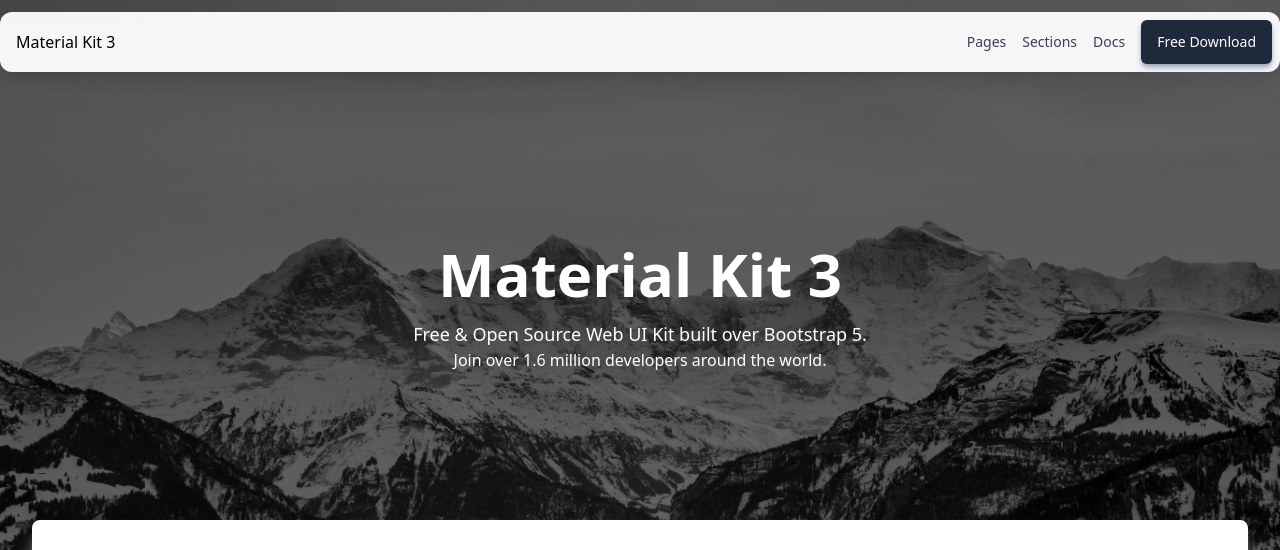
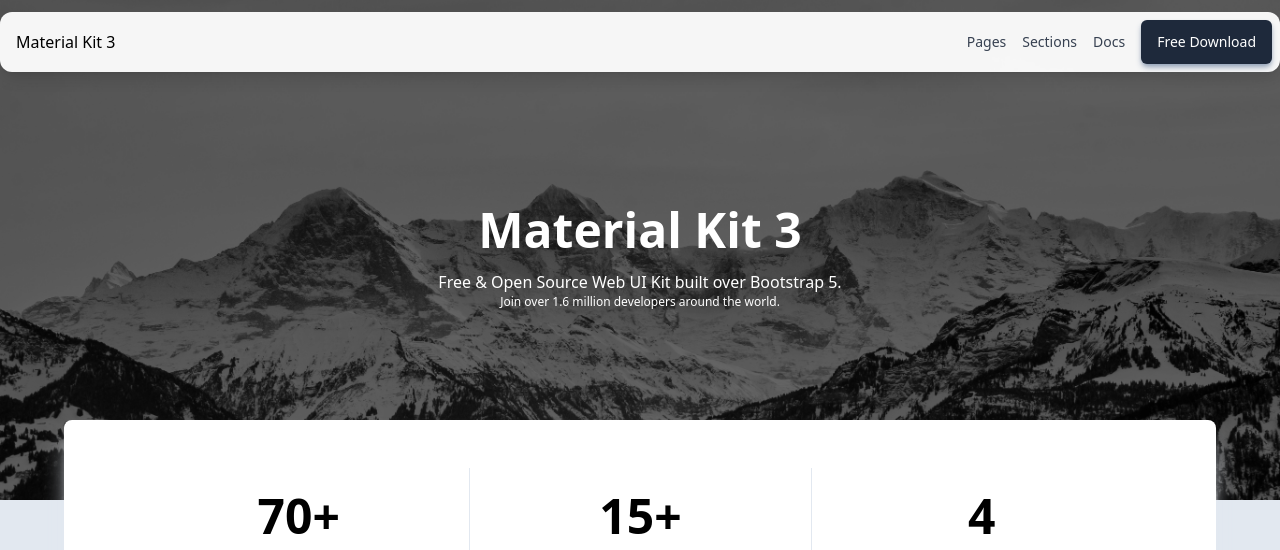
Before and after one commit to Syedshara/Business_Portfolio, a React (Vite) app: page / in a window 1280 px wide. Shown: the top 550 px of the page. Built offline with nearby package versions, Linux system fonts and the light colour scheme.

Commit message:
Deploying to Render

```diff
--- a/src/main.jsx
+++ b/src/main.jsx
@@ -9,7 +9,7 @@
 function SmoothScroll({ children }) {
   useEffect(() => {
     const lenis = new Lenis({
-      duration: 1.5,
+      duration: 0.3,
       easing: (t) => 1 - Math.pow(1 - t, 3), // Smooth cubic easing
       smooth: true,
     });
--- a/src/pages/Portfolio.jsx
+++ b/src/pages/Portfolio.jsx
@@ -16,7 +16,7 @@
         gsap.from(".section", {
             opacity: 0,
             y: 50,
-            duration: 0.9,
+            duration: 0.8,
             stagger: 0.3,
             scrollTrigger: {
                 trigger: ".section",
@@ -26,13 +26,13 @@
         });
 
         gsap.to(heroRef.current, {
-            yPercent: -20,
+            yPercent: -10, // Less aggressive on mobile
             ease: "none",
             scrollTrigger: {
                 trigger: heroRef.current,
                 start: "top top",
                 end: "bottom top",
-                scrub: true,
+                scrub: 1,
             },
         });
 
@@ -44,10 +44,11 @@
         <div className="relative min-h-screen bg-slate-200">
             <div>
                 <Navigation />
-                <div ref={heroRef} className="h-[600px] bg-cover bg-center pt-4 relative z-0" style={{ backgroundImage: `url(${img})` }}>
+                <div ref={heroRef} className="h-[600px] md:h-[500px] sm:h-[400px] bg-cover bg-center pt-4 relative z-0"
+                    style={{ backgroundImage: `url(${img})` }}>
                     <div className="absolute inset-0 bg-black opacity-60 z-10"></div>
-                    <header className="w-full h-full text-center text-white relative z-20 flex flex-col justify-center items-center">
-                        <h1 className="text-6xl font-bold">
+                    <header className="w-full h-full text-center text-white relative z-20 flex flex-col justify-center items-center px-4">
+                        <h1 className="text-6xl md:text-5xl sm:text-4xl font-bold">
                             {sentence.split("").map((char, index) => (
                                 <motion.span
                                     key={index}
@@ -63,7 +64,7 @@
                             initial={{ opacity: 0 }}
                             animate={{ opacity: 1 }}
                             transition={{ delay: 2 }}
-                            className="text-lg mt-4"
+                            className="text-lg md:text-base sm:text-sm mt-4"
                         >
                             Free & Open Source Web UI Kit built over Bootstrap 5.
                         </motion.p>
@@ -71,13 +72,14 @@
                             initial={{ opacity: 0 }}
                             animate={{ opacity: 1 }}
                             transition={{ delay: 2.5 }}
+                            className="sm:text-xs"
                         >
                             Join over 1.6 million developers around the world.
                         </motion.p>
                     </header>
                 </div>
 
-                <section className="w-full max-w-[95vw] mx-auto -mt-20 py-12 px-10 bg-white rounded-lg shadow-xl shadow-slate-200 relative z-20">
+                <section className="w-full max-w-[95vw] md:max-w-[90vw] sm:max-w-full mx-auto -mt-20 py-12 px-10 sm:px-6 bg-white rounded-lg shadow-xl shadow-slate-200 relative z-20">
                     <motion.div
                         initial={{ opacity: 0, y: 20 }}
                         whileInView={{ opacity: 1, y: 0 }}
```
